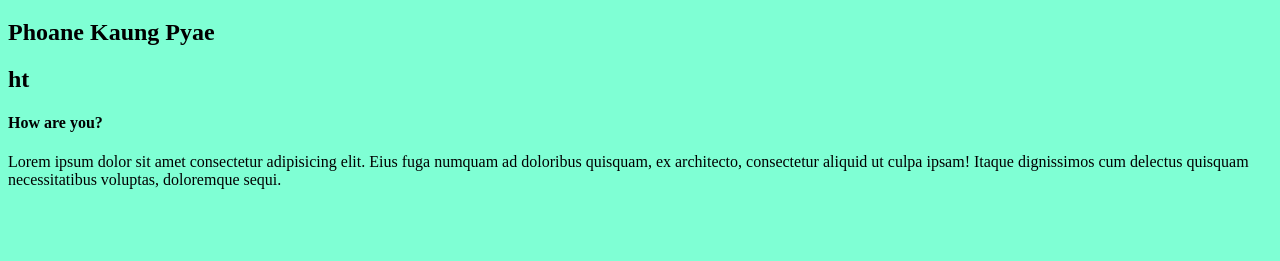
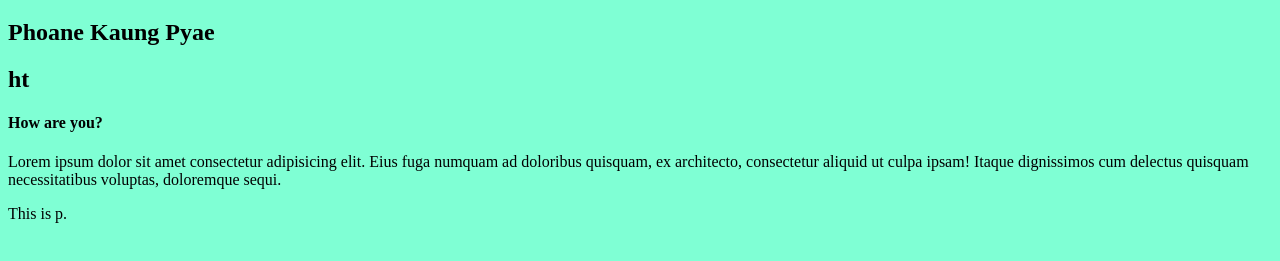
Before and after one commit to mtcodingtech/wbd-10-weekend-challenges, a plain HTML site: page index.html in a window 1280 px wide. Shown: the part 61-322 px from the top of the page. Drawn offline with Linux system fonts and the light colour scheme.

Commit message:
add message

```diff
--- a/index.html
+++ b/index.html
@@ -12,5 +12,6 @@
     <h2>ht</h2>
     <h4>How are you?</h4>
     <p>Lorem ipsum dolor sit amet consectetur adipisicing elit. Eius fuga numquam ad doloribus quisquam, ex architecto, consectetur aliquid ut culpa ipsam! Itaque dignissimos cum delectus quisquam necessitatibus voluptas, doloremque sequi.</p>
+    <p>This is p.</p>
   </body>
 </html>
```
